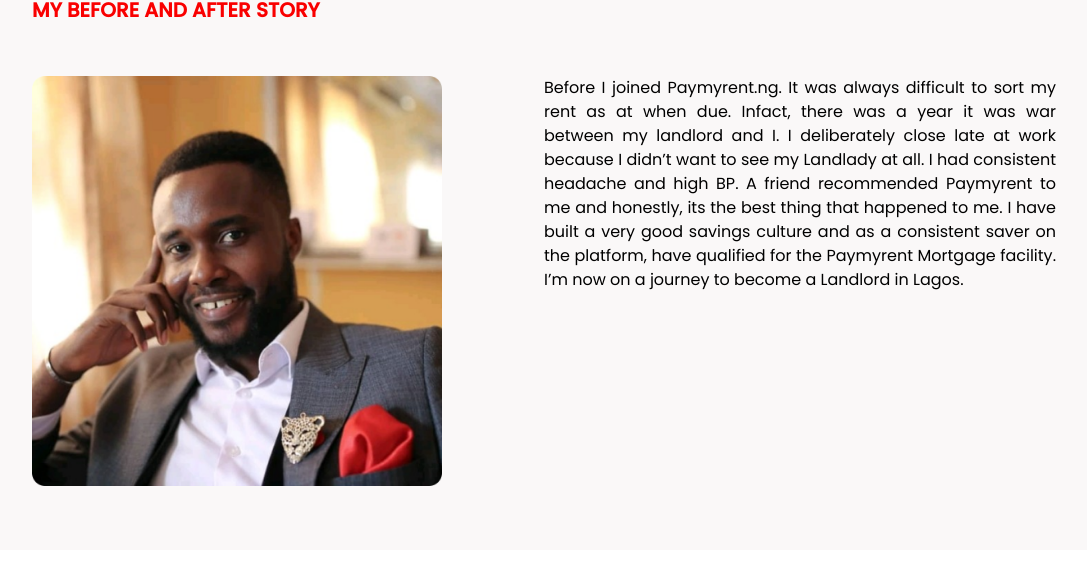
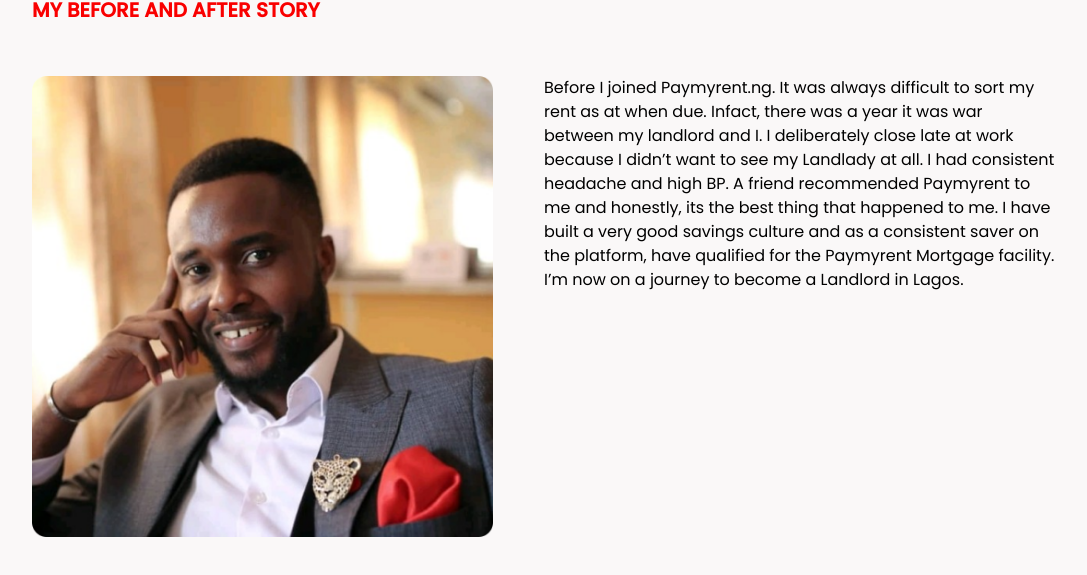
Before and after one commit to Olaoluwa1995/charts_table, a React (Create React App) app: page / in a window 1280 px wide. Shown: the part 2685-3260 px from the top of the page, without its empty margins (96-1183 px from the left). Before the commit the page ends 3235 px from the top, so only its background shows below. Built offline with nearby package versions, Linux system fonts and the light colour scheme.

Commit message:
Integrated animation

```diff
--- a/src/components/story/story.tsx
+++ b/src/components/story/story.tsx
@@ -1,8 +1,13 @@
 import { Box, Flex, Image } from "@chakra-ui/react";
+import Aos from "aos";
+import React from "react";
 import StoryImage from "../../assets/story.png";
 import { COLORS } from "../../styles/theme";
 
 function Story() {
+  React.useEffect(() => {
+    Aos.init({ duration: 2000, once: true });
+  }, []);
   return (
     <Flex
       flexDir="column"
@@ -18,14 +23,31 @@ function Story() {
         color={COLORS.PRIMARY_COLOR}
         fontSize="xl"
         fontWeight="semibold"
-        textAlign="start"
+        textAlign={{ base: "center", sm: "start" }}
         mb="5%"
       >
         MY BEFORE AND AFTER STORY
       </Box>
-      <Flex w="100%" justify="space-between">
-        <Image src={StoryImage} h="100%" w="40%" />
-        <Box textAlign="justify" fontSize="md" w="50%">
+      <Flex
+        flexDir={{ base: "column", sm: "row" }}
+        w="100%"
+        justify="space-between"
+      >
+        <Image
+          data-aos="fade-right"
+          data-aos-delay="500"
+          src={StoryImage}
+          h={{ base: "20rem", sm: "100%" }}
+          w={{ base: "100%", sm: "45%" }}
+        />
+        <Box
+          data-aos="fade-left"
+          data-aos-delay="500"
+          textAlign="start"
+          mt={{ base: "5%", sm: "0" }}
+          fontSize={{ base: "sm", sm: "xs", md: "sm", lg: "md" }}
+          w={{ base: "100%", sm: "50%" }}
+        >
           Before I joined Paymyrent.ng. It was always difficult to sort my rent
           as at when due. Infact, there was a year it was war between my
           landlord and I. I deliberately close late at work because I didn’t
```
